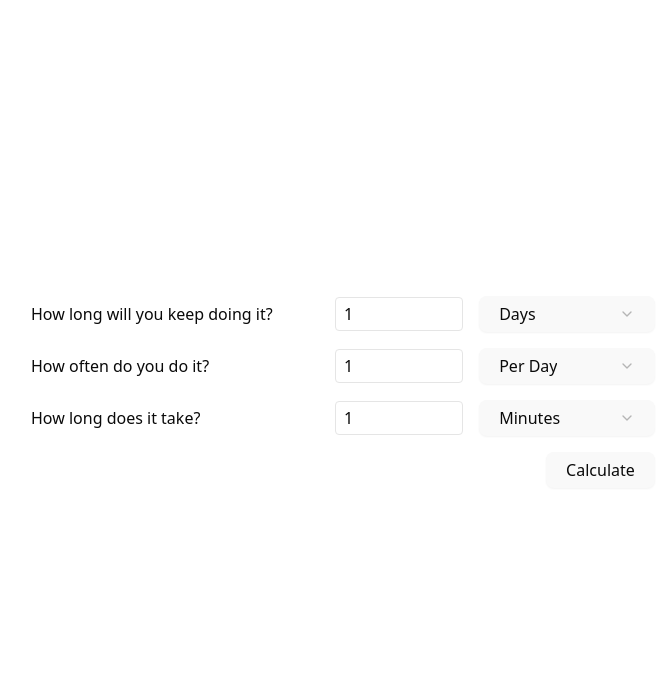
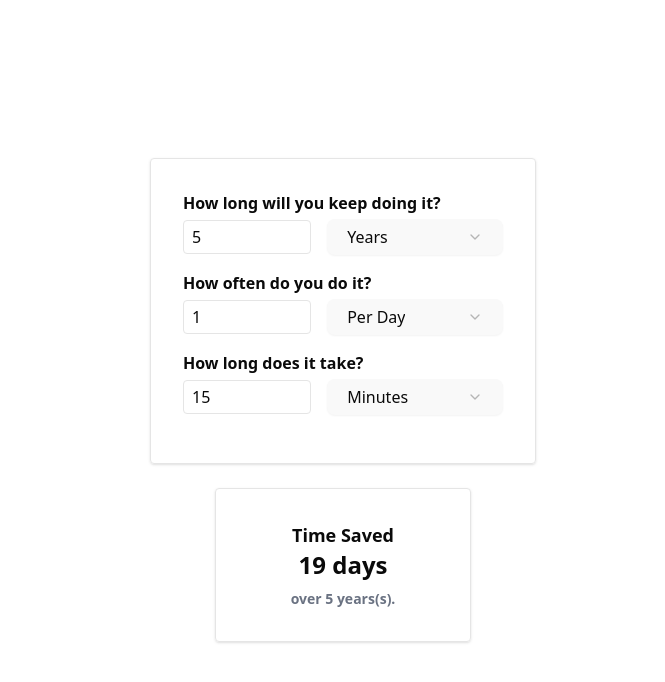
Before and after one commit to szymanskir/is-it-worth-the-time-app, a React (Vite) app: page / in a window 1280 px wide. Shown: the top 682 px of the page, without its empty margins (297-962 px from the left). Built offline with nearby package versions, Linux system fonts and the light colour scheme.

Commit message:
feat: display initial time saved in days

```diff
--- a/src/calculator/Calculator.tsx
+++ b/src/calculator/Calculator.tsx
@@ -2,32 +2,36 @@ import { useState } from "react";
 import { Button } from "../components/ui/button";
 import { Select, SelectContent, SelectItem, SelectTrigger, SelectValue } from "../components/ui/select";
 import { TimeCalculationInput, TimeUnit } from "./TimeCalculationInput";
+import { calculatePotentialSavedTime } from "./calculations";
 
 function Calculator() {
   const [timeCalculationInput, setTimeCalculationInput] = useState<TimeCalculationInput>({
-    horizonValue: 1,
-    horizonUnit: TimeUnit.Day,
+    horizonValue: 5,
+    horizonUnit: TimeUnit.Year,
     frequencyValue: 1,
     frequencyUnit: TimeUnit.Day,
-    taskDuration: 1,
+    taskDuration: 15,
     taskDurationUnit: TimeUnit.Minute,
   });
+
+  const [timeSavingResult, setTimeSavingResult] = useState<number | null>(calculatePotentialSavedTime(timeCalculationInput, TimeUnit.Day));
 
   const handleInputChange = (field: keyof TimeCalculationInput, value: string | number) => {
     setTimeCalculationInput((prev) => ({
       ...prev,
       [field]: value,
     }));
-  };
 
-  const handleSubmit = () => {
-    console.log("TimeCalculationInput:", timeCalculationInput);
   };
 
   return (
-    <div className="calculator">
+    <div className="calculator flex flex-col items-center gap-6">
+      <div className="card border rounded shadow p-6">
+        <div className="card-body">
           <div className="input-group flex justify-items-start items-center gap-4 mb-4">
-        <label htmlFor="horizon-value" className="w-2xs text-left">How long will you keep doing it?</label>
+            <div className="flex flex-col items-start">
+              <label htmlFor="horizon-value" className="mb-1 text-left font-semibold">How long will you keep doing it?</label>
+              <div className="flex items-center gap-4">
                 <input
                   id="horizon-value"
                   type="number"
@@ -52,9 +56,13 @@ function Calculator() {
                   </SelectContent>
                 </Select>
               </div>
+            </div>
+          </div>
 
           <div className="input-group flex justify-items-start items-center gap-4 mb-4">
-        <label htmlFor="frequency-value" className="w-2xs text-left">How often do you do it?</label>
+            <div className="flex flex-col items-start">
+              <label htmlFor="frequency-value" className="mb-1 text-left font-semibold">How often do you do it?</label>
+              <div className="flex items-center gap-4">
                 <input
                   id="frequency-value"
                   type="number"
@@ -79,9 +87,14 @@ function Calculator() {
                   </SelectContent>
                 </Select>
               </div>
+            </div>
+          </div>
 
           <div className="input-group flex items-center gap-4 mb-4">
-        <label htmlFor="task-duration" className="w-2xs text-left">How long does it take?</label>
+            <div className="flex flex-col items-start">
+              <label htmlFor="task-duration" className="mb-1 text-left font-semibold">How long does it take?</label>
+              <div className="flex items-center gap-4">
+
                 <input
                   id="task-duration"
                   type="number"
@@ -105,12 +118,22 @@ function Calculator() {
                   </SelectContent>
                 </Select>
               </div>
-      <div className="flex items-right justify-end gap-4 mb-4">
-        <Button variant="outline" onClick={handleSubmit}>Calculate</Button>
+            </div>
+          </div>
+        </div>
+      </div>
+
+      <div className="card border rounded shadow p-4 w-64">
+        <div className="card-header text-lg font-bold">Time Saved</div>
+        <div className="card-body text-center text-2xl font-semibold">
+          {`${calculatePotentialSavedTime(timeCalculationInput, TimeUnit.Day)} ${TimeUnit.Day}`}
+          <div className="text-sm text-gray-500 mt-2">
+            over {timeCalculationInput.horizonValue} {timeCalculationInput.horizonUnit}(s).
+          </div>
+        </div>
       </div>
     </div>
   );
 }
 
-
 export default Calculator;
```
Lines whose indentation alone changed are shown as unchanged.
